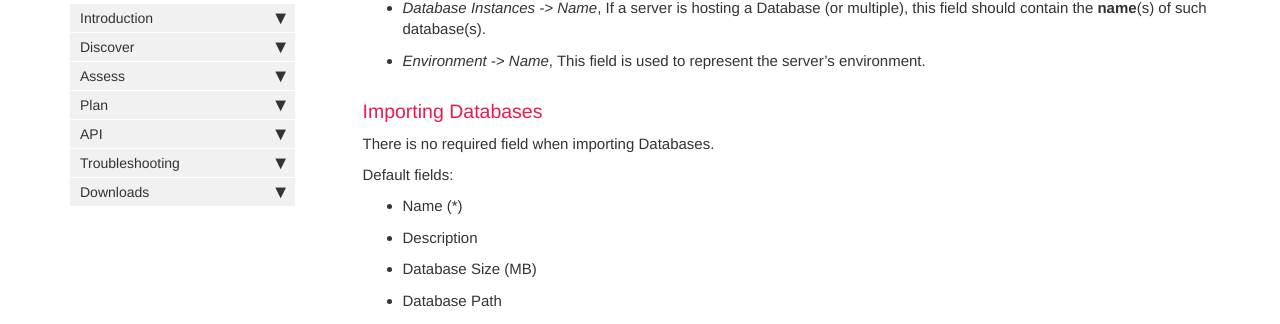
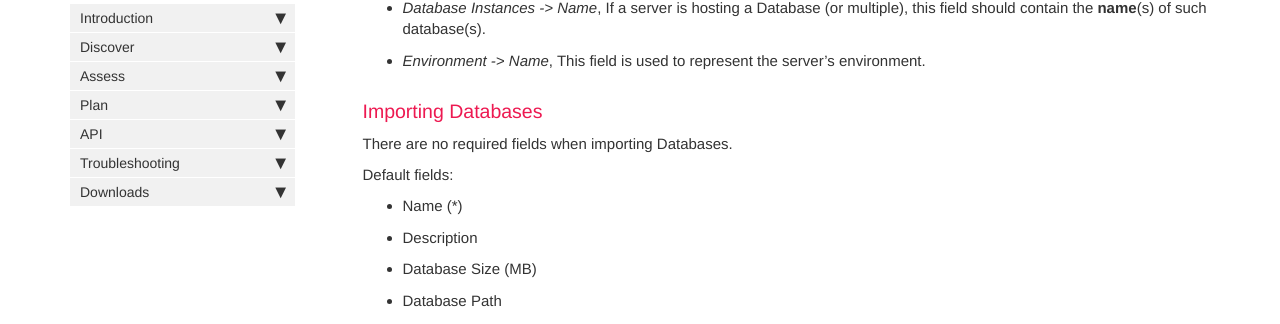
Before and after one commit to tidalmigrations/tidalmigrations.github.io, a Jekyll site: the page built from pages/user guides/importing_to_excel.md, in a window 1280 px wide and 900 px high, scrolled down 3168 px. Shown: the part 125-449 px from the top of the window. Built offline with Jekyll 4.4.1, drawn with Linux system fonts in a browser that asks for light colours; nearby versions of some CDN libraries; comment, search, counter and statistics services are not loaded.

Commit message:
pluralize

```diff
--- a/pages/user guides/importing_to_excel.md
+++ b/pages/user guides/importing_to_excel.md
@@ -110,7 +110,7 @@ Default fields:
 
 ### Importing Databases
 
-There is no required field when importing Databases.
+There are no required fields when importing Databases.
 
 Default fields:
 - Name (*)
```
